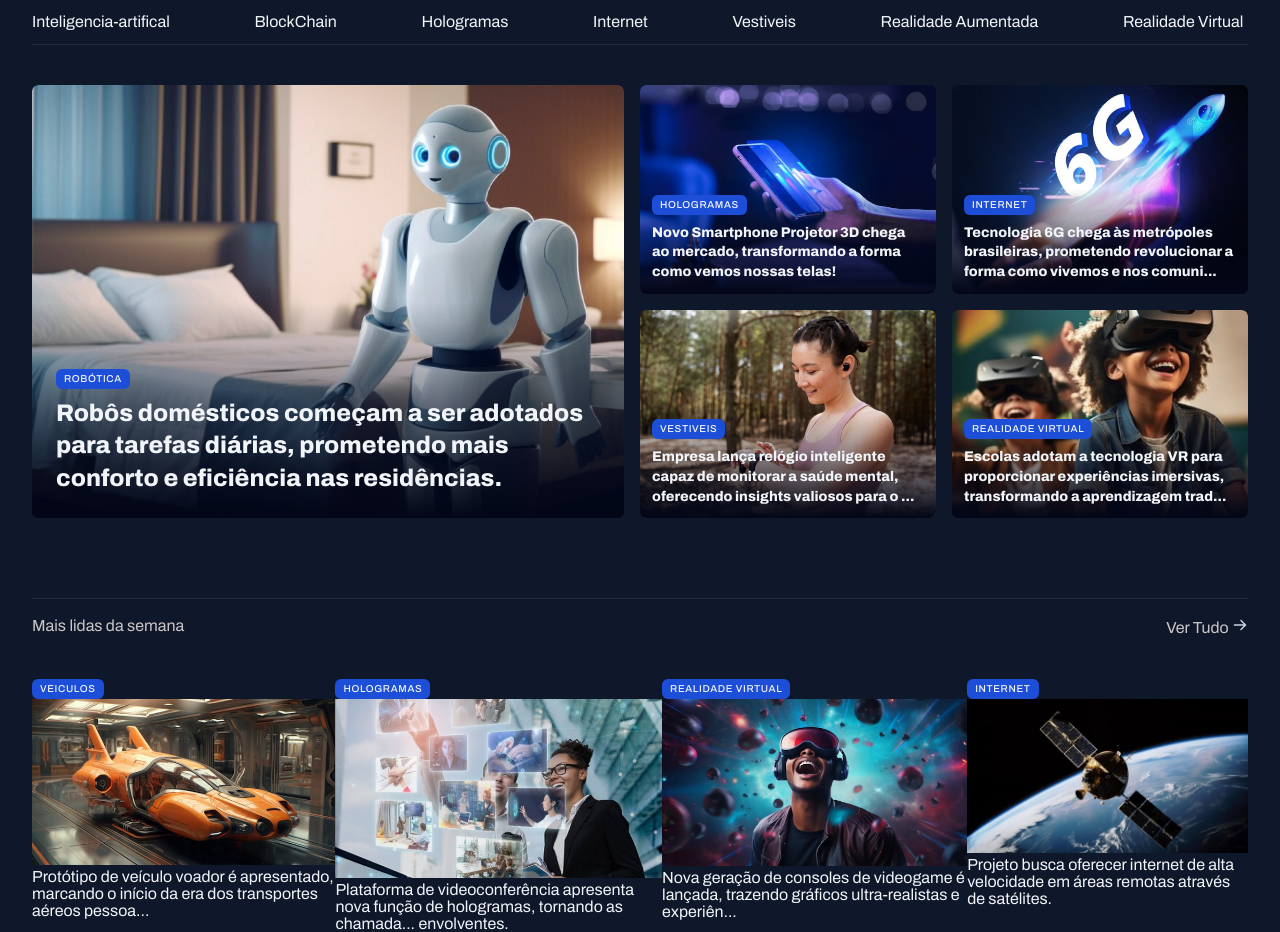
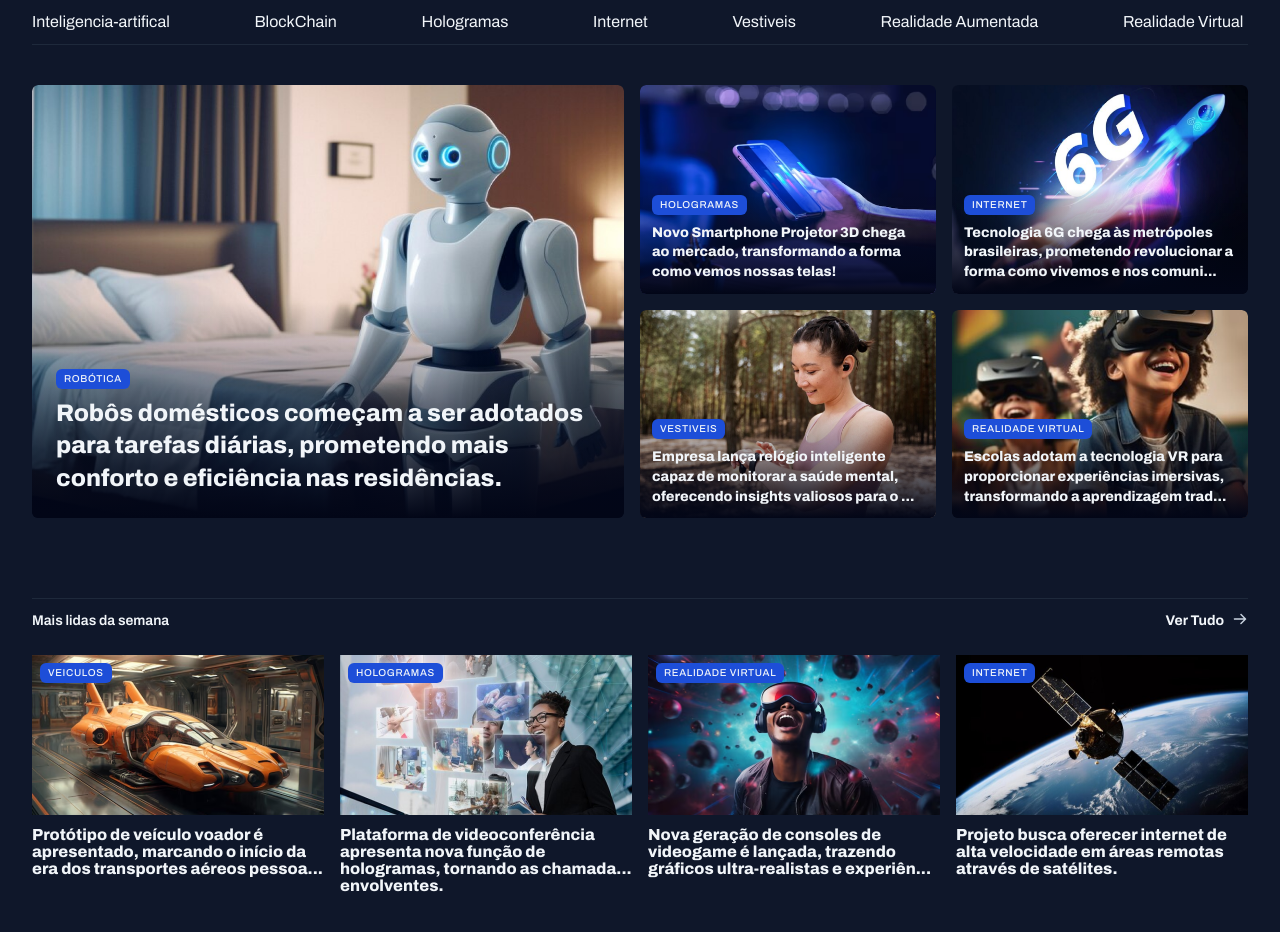
Before and after one commit to Pedropks/Portal-de-Not-cias, a plain HTML site: page Index.html in a window 1280 px wide. Shown: the part 60-992 px from the top of the page. After the commit the page ends 954 px from the top, so only its background shows below. Drawn offline with Linux system fonts and the light colour scheme.

Commit message:
New Header

```diff
--- a/Index.html
+++ b/Index.html
@@ -96,21 +96,23 @@
           </figure>
         </div>
       </section>
-      <header class="container-2">
-        <div>Mais lidas da semana</div>
-        <div>
-          <a href="#">Ver Tudo</a>
-          <img src="assets/Images/ArrowRight.png" alt="Flecha Ver Tudo" />
-        </div>
+
+      <section id="weekly">
+        <header class="grid grid-flow-col">
+          <h3>Mais lidas da semana</h3>
+          <a href="#" class="grid grid-flow-col">
+            <strong>Ver Tudo</strong>
+            <span></span>
+          </a>
         </header>
 
-      <div class="grid-2">
+        <div class="grid gap-16">
           <figure>
             <span class="content-tag">Veiculos </span>
             <img src="assets/Images/Image 06.png" alt="" />
             <p>
-            Protótipo de veículo voador é apresentado, marcando o início da era
-            dos transportes aéreos pessoa...
+              Protótipo de veículo voador é apresentado, marcando o início da
+              era dos transportes aéreos pessoa...
             </p>
           </figure>
           <figure>
@@ -118,8 +120,8 @@
             <img src="assets/Images/Image 07.png" alt="" />
 
             <p>
-            Plataforma de videoconferência apresenta nova função de hologramas,
-            tornando as chamada... envolventes.
+              Plataforma de videoconferência apresenta nova função de
+              hologramas, tornando as chamada... envolventes.
             </p>
           </figure>
 
@@ -132,15 +134,16 @@
             </p>
           </figure>
           <figure>
-          <span class="content-tag teste">Internet</span>
+            <span class="content-tag">Internet</span>
             <img src="assets/Images/Image 09.png" alt="" />
 
             <p>
-            Projeto busca oferecer internet de alta velocidade em áreas remotas
-            através de satélites.
+              Projeto busca oferecer internet de alta velocidade em áreas
+              remotas através de satélites.
             </p>
           </figure>
         </div>
+      </section>
     </main>
   </body>
 </html>
--- a/styles/global.css
+++ b/styles/global.css
@@ -49,6 +49,7 @@ img {
 }
 main {
   margin-top: 40px;
+  gap: 80px;
 }
 .content-tag {
   display: inline-block;
--- a/styles/header.css
+++ b/styles/header.css
@@ -19,19 +19,3 @@
   border-inline: none;
   gap: 80px;
 }
-
-.container-2 {
-  display: flex;
-  margin-top: 80px;
-  justify-content: space-between;
-  color: rgb(203, 199, 199);
-  border: solid 1px var(--stroke-color);
-  border-inline: none;
-  border-bottom: none;
-  padding-block: 18px;
-}
-
-.grid-2 {
-  display: flex;
-  margin-top: 24px;
-}
--- a/styles/sections.css
+++ b/styles/sections.css
@@ -1,3 +1,22 @@
+section header {
+  border-top: 1px solid var(--stroke-color);
+  padding-block: 12px 24px;
+  font: var(--text-span);
+  a {
+    justify-self: end;
+    gap: 8px;
+
+    span {
+      background-image: url(ArrowRight.png);
+      width: 16px;
+      height: 16px;
+    }
+    &:hover span {
+      background-image: url(ArrowRight\ -houver.png);
+    }
+  }
+}
+
 #featured {
   img {
     height: 100%;
@@ -39,11 +58,27 @@
         margin-top: 8px;
       }
     }
-    /* span {
-      background-color: var(--brand-color-dark);
-      border-radius: 6px;
-      font-size: 14px;
-
-    } */
   }
 }
+
+#weekly {
+  img {
+    height: 160px;
+  }
+  & > div {
+    grid-template-columns: repeat(4, 292px);
+  }
+  figure {
+    position: relative;
+
+    .content-tag {
+      position: absolute;
+      top: 8px;
+      left: 8px;
+    }
+    p {
+      margin-top: 8px;
+      font-weight: 800;
+    }
+  }
+}
```
Also changed, not shown: styles/ArrowRight -houver.png (added), styles/ArrowRight.png (renamed from assets/Images/ArrowRight.png). Lines whose indentation alone changed are shown as unchanged.
